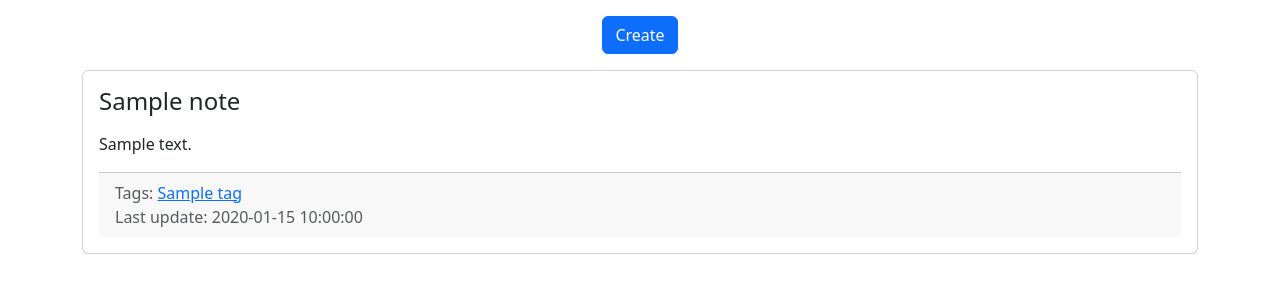
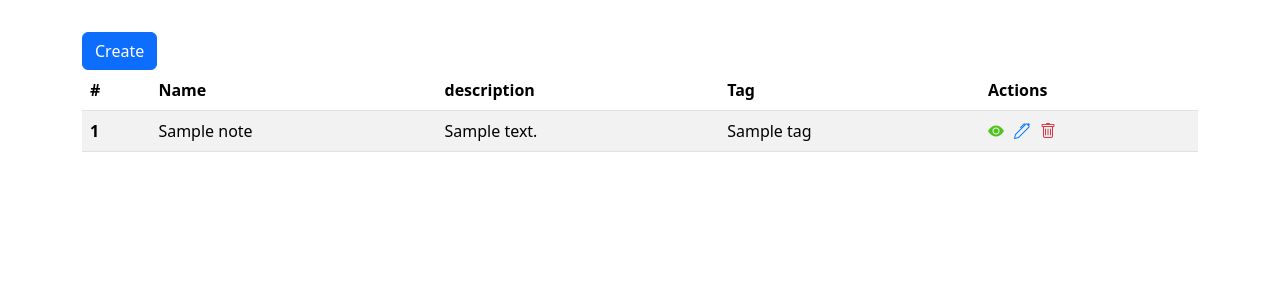
Before and after one commit to Fo2ever/postgresql-flask-lab, a Flask app: page / in a window 1280 px wide. Shown: the part 46-346 px from the top of the page. Run offline with Flask 3, Linux system fonts and the light colour scheme; tables that the repository leaves empty hold one stand-in row (values such as "Sample post"); some libraries are stand-ins or nearby versions.

Commit message:
update ui index and add delete tag

```diff
--- a/psunote/web/app.py
+++ b/psunote/web/app.py
@@ -111,5 +111,31 @@ def tags_view(tag_name):
     )
 
 
+@app.route("/tags/<tag_name>/delete_tag")
+def delete_tag(tag_name):
+    db = models.db
+    tag = (
+        db.session.execute(db.select(models.Tag).where(models.Tag.name == tag_name))
+        .scalars()
+        .first()
+    )
+
+    notes = (
+        db.session.execute(
+            db.select(models.Note).where(models.Note.tags.any(id=tag.id))
+        )
+        .scalars()
+        .all()
+    )
+
+    for note in notes:
+        db.session.delete(note)
+
+    db.session.delete(tag)
+    db.session.commit()
+
+    return flask.redirect(flask.url_for("index"))
+
+
 if __name__ == "__main__":
     app.run(debug=True)
--- a/psunote/web/templates/base.html
+++ b/psunote/web/templates/base.html
@@ -1,15 +1,23 @@
 <!DOCTYPE html>
 <html>
+
 <head>
   <title>{% block title %}Hello PSU Note{% endblock %}</title>
   <!-- CSS only -->
-    <link href="https://cdn.jsdelivr.net/npm/bootstrap@5.3.2/dist/css/bootstrap.min.css" rel="stylesheet" integrity="sha384-T3c6CoIi6uLrA9TneNEoa7RxnatzjcDSCmG1MXxSR1GAsXEV/Dwwykc2MPK8M2HN" crossorigin="anonymous">
+  <link href="https://cdn.jsdelivr.net/npm/bootstrap@5.3.2/dist/css/bootstrap.min.css" rel="stylesheet"
+    integrity="sha384-T3c6CoIi6uLrA9TneNEoa7RxnatzjcDSCmG1MXxSR1GAsXEV/Dwwykc2MPK8M2HN" crossorigin="anonymous">
+  <link rel="stylesheet" href="https://cdn.jsdelivr.net/npm/bootstrap-icons/font/bootstrap-icons.css">
+
   <!-- JavaScript Bundle with Popper -->
-    <script src="https://cdn.jsdelivr.net/npm/bootstrap@5.3.2/dist/js/bootstrap.bundle.min.js" integrity="sha384-C6RzsynM9kWDrMNeT87bh95OGNyZPhcTNXj1NW7RuBCsyN/o0jlpcV8Qyq46cDfL" crossorigin="anonymous"></script>
+  <script src="https://cdn.jsdelivr.net/npm/bootstrap@5.3.2/dist/js/bootstrap.bundle.min.js"
+    integrity="sha384-C6RzsynM9kWDrMNeT87bh95OGNyZPhcTNXj1NW7RuBCsyN/o0jlpcV8Qyq46cDfL" crossorigin="anonymous">
+    </script>
+  <script src="https://cdn.jsdelivr.net/npm/bootstrap@5.3.0/dist/js/bootstrap.bundle.min.js"></script>
 </head>
+
 <body>
   <nav class="navbar navbar-dark bg-dark text-center">
-      <div class="mx-auto order-0" >
+    <div class="mx-auto order-0">
       <a class="navbar-brand mx-auto" href="{{ url_for('index') }}">{{ self.title() }}</a>
     </div>
   </nav>
@@ -19,4 +27,5 @@
     {% endblock %}
   </div>
 </body>
+
 </html>
--- a/psunote/web/templates/index.html
+++ b/psunote/web/templates/index.html
@@ -1,26 +1,72 @@
 {% extends 'base.html' %}
 {% block body %}
-<ul class="nav justify-content-center" style="padding-top: 1em;">
+<!-- <ul class="nav justify-content-center" style="padding-top: 1em;">
   <li class="nav-item">
-    <a class="btn btn-primary" href="{{ url_for('notes_create') }}">Create</a>
+    <a class="btn btn-primary" href="{{ url_for('notes_create_or_edit') }}">Create</a>
   </li>
-</ul>
-{% for note in notes %}
-<div class="card my-3">
-  <div class="card-body">
-    <h4 class="card-title">{{ note.title }}</h4>
-    <div class="card-text my-3">
-      {{ note.description }}
-    </div>
-    <div class="card-footer text-muted">
-      Tags:
-      {% for t in note.tags %}
-        <a href="{{ url_for('tags_view', tag_name=t.name) }}">{{ t.name }}</a>
-    {% endfor %}
-      <br>
-      Last update: {{ note.updated_date }}
-    </div>
-  </div>
+</ul> -->
+<div class="" style="padding-top: 2em;">
+  <a class="btn btn-primary" href="{{ url_for('notes_create_or_edit') }}">Create</a>
+  <table class="table table-striped">
+    <thead>
+      <tr>
+        <th scope="col">#</th>
+        <th scope="col">Name</th>
+        <th scope="col">description</th>
+        <th scope="col">Tag</th>
+        <th scope="col">Actions</th>
+      </tr>
+    </thead>
+    <tbody>
+      {% for note in notes %}
+      <tr>
+        <th scope="row">{{ note.id }}</th>
+        <td>{{ note.title }}</td>
+        <td>{{ note.description }}</td>
+        {% for t in note.tags %}
+        <td>{{ t.name }}</td>
+        <td>
+          <div style="display: flex; gap: 10px;">
+            <a href="{{ url_for('tags_view', tag_name=t.name) }}" style="color: #4fc418;"><i
+                class="bi bi-eye-fill"></i></a>
+            <a href="{{ url_for('notes_create_or_edit', note_id=note.id) }}" style="color: #007bff;">
+              <i class="bi bi-pen"></i>
+            </a>
+
+            <a data-bs-toggle="modal" data-bs-target="#delete_note" style="color: #dc3545;">
+              <i class="bi bi-trash"></i>
+            </a>
+            <div class="modal fade" id="delete_note" tabindex="-1" aria-labelledby="myModalLabel" aria-hidden="true">
+              <div class="modal-dialog">
+                <div class="modal-content">
+                  <div class="modal-header">
+                    <h5 class="modal-title text-danger" id="myModalLabel">Warning !</h5>
+                    <button type="button" class="btn-close" data-bs-dismiss="modal" aria-label="Close"></button>
+                  </div>
+                  <div class="modal-body">
+                    You want delete: {{ note.title }} ?
+                  </div>
+                  <div class="modal-footer">
+                    <button type="button" class="btn btn-secondary" data-bs-dismiss="modal">Close</button>
+                    <a href="{{ url_for('delete_note', note_id=note.id) }}" class="btn btn-danger">Yes</a>
+                  </div>
+                </div>
+              </div>
+            </div>
+          </div>
+        </td>
+        {% endfor %}
+      </tr>
+      {% endfor %}
+    </tbody>
+  </table>
 </div>
-{% endfor %}
 {% endblock %}
+
+<script>
+  var myModal = new bootstrap.Modal(document.getElementById('delete_note'), {
+    keyboard: false
+  })
+
+  myModal.show();
+</script>
```
Also changed, not shown: psunote/web/templates/tags-view.html (+37 -4 lines). Lines whose indentation alone changed are shown as unchanged.
